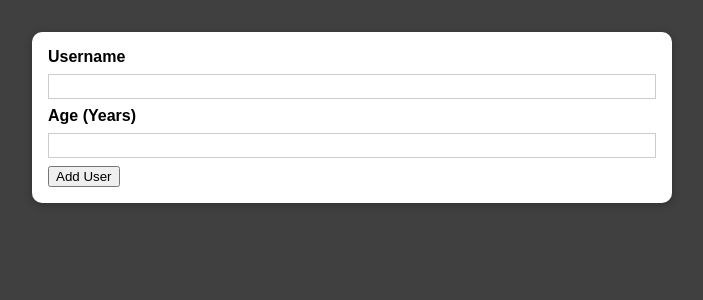
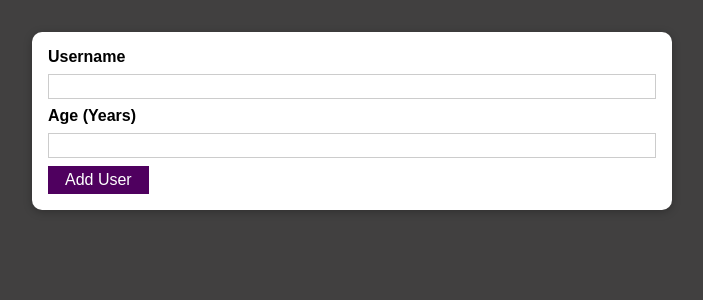
Before and after one commit to priyanka1195/user-app, a React (Create React App) app: page / in a window 1280 px wide. Shown: the top 300 px of the page, without its empty margins (288-991 px from the left). Built offline with nearby package versions, Linux system fonts and the light colour scheme.

Commit message:
Add Button component

```diff
--- /dev/null
+++ b/src/components/UI/Button.js
@@ -0,0 +1,16 @@
+import React from 'react';
+import styles from './Button.module.css';
+
+const Button = (props) => {
+	return (
+	  <button
+	    className={styles.button}
+      type={props.type || 'button'}
+	    onClick={props.onClick}
+	  >
+	    {props.children}
+	  </button>
+	);
+};
+
+export default Button;
--- /dev/null
+++ b/src/components/UI/Button.module.css
@@ -0,0 +1,18 @@
+.button {
+  font: inherit;
+  border: 1px solid #4f005f;
+  background: #4f005f;
+  color: white;
+  padding: 0.25rem 1rem;
+  cursor: pointer;
+}
+
+.button:hover,
+.button:active {
+  background: #741188;
+  border-color: #741188;
+}
+
+.button:focus {
+  outline: none;
+}
--- a/src/components/Users/AddUser.js
+++ b/src/components/Users/AddUser.js
@@ -1,6 +1,7 @@
 import React from "react";
 import Card from "../UI/Card";
 import styles from "./AddUser.module.css";
+import Button from "../UI/Button";
 
 const AddUser = (props) => {
   const addUserHandler = (event) => {
@@ -13,7 +14,7 @@
         <input id="username" type="text"></input>
         <label htmlFor="age">Age (Years)</label>
         <input id="age" type="number"></input>
-        <button type="submit">Add User</button>
+        <Button type="submit">Add User</Button>
       </form>
     </Card>
   );
```
